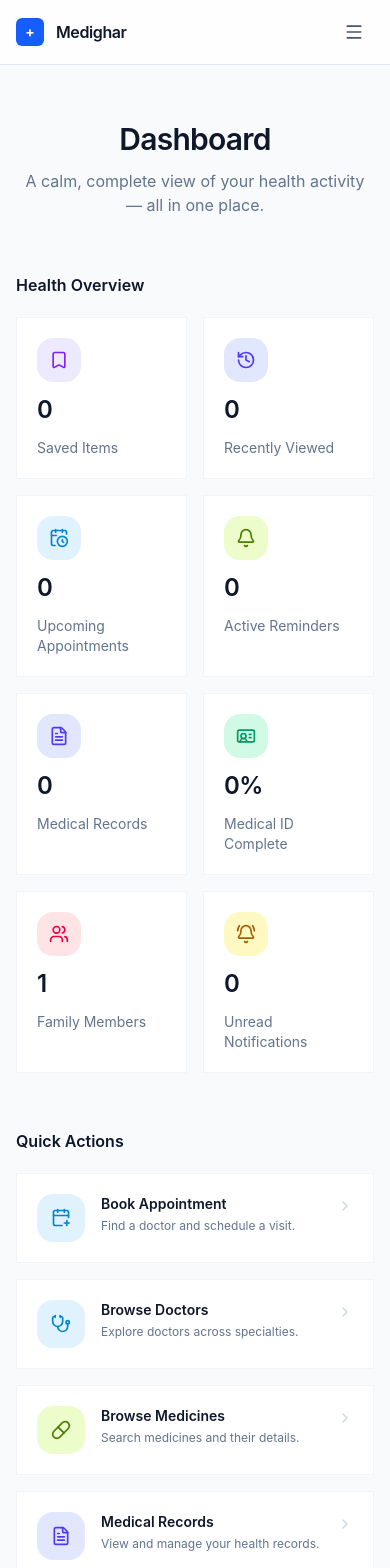
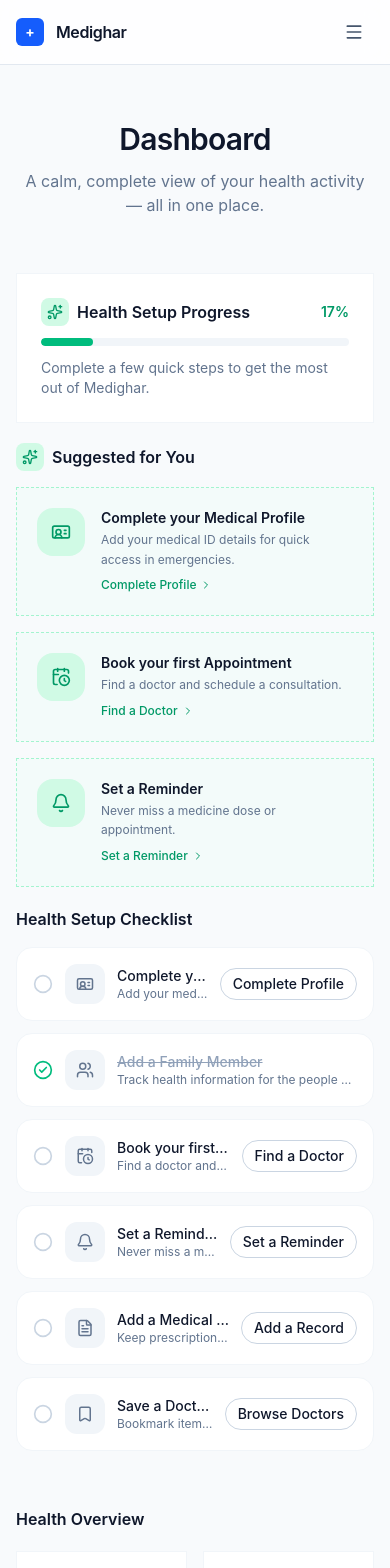
Before and after one commit to pulkitokte/medighar-next, a React (Vite) app in the folder OneDrive/Desktop/Medighar/: page /dashboard in a window 390 px wide. Shown: the top 1568 px of the page. Built offline with nearby package versions, Linux system fonts and the light colour scheme.

Commit message:
feat(discovery): add guided onboarding, setup progress and contextual discovery

```diff
--- a/OneDrive/Desktop/Medighar/src/layouts/MainLayout.jsx
+++ b/OneDrive/Desktop/Medighar/src/layouts/MainLayout.jsx
@@ -1,11 +1,14 @@
 import { useEffect } from "react";
-import { Outlet } from "react-router-dom";
+import { Outlet, useLocation } from "react-router-dom";
 import Navbar from "@/shared/components/common/Navbar.jsx";
 import CommandPalette from "@/shared/components/ui/CommandPalette.jsx";
 import { useUserPreferences } from "@/hooks/useUserPreferences.js";
+import { useFeatureDiscovery } from "@/hooks/useFeatureDiscovery.js";
 
 function MainLayout() {
   const { preferences } = useUserPreferences();
+  const { markVisited } = useFeatureDiscovery();
+  const location = useLocation();
 
   useEffect(() => {
     const root = document.documentElement;
@@ -22,6 +25,10 @@ function MainLayout() {
     preferences.compactMode,
   ]);
 
+  useEffect(() => {
+    markVisited(location.pathname);
+  }, [location.pathname, markVisited]);
+
   return (
     <main id="main-content" className="min-h-screen bg-slate-50 text-slate-900">
       <a
@@ -32,6 +39,7 @@ function MainLayout() {
       </a>
 
       <Navbar />
+      <CommandPalette />
       <Outlet />
     </main>
   );
--- a/OneDrive/Desktop/Medighar/src/pages/Appointments/AppointmentsPage.jsx
+++ b/OneDrive/Desktop/Medighar/src/pages/Appointments/AppointmentsPage.jsx
@@ -152,6 +152,7 @@ function AppointmentsSection({
 function AppointmentsPage() {
   const { upcoming, past, totalCount, cancel } = useAppointments();
   const [pendingCancel, setPendingCancel] = useState(null);
+  const navigate = useNavigate();
 
   const handleConfirmCancel = () => {
     if (pendingCancel) {
@@ -174,6 +175,8 @@ function AppointmentsPage() {
             icon={CalendarClock}
             title="No appointments yet."
             description="Book an appointment from any doctor's profile to see it here."
+            action={() => navigate("/doctors")}
+            actionLabel="Find a Doctor"
           />
         ) : (
           <div className="flex flex-col gap-12">
--- a/OneDrive/Desktop/Medighar/src/pages/Dashboard/DashboardPage.jsx
+++ b/OneDrive/Desktop/Medighar/src/pages/Dashboard/DashboardPage.jsx
@@ -14,6 +14,9 @@ import {
   Star,
   IdCard,
   Users,
+  CheckCircle2,
+  Circle,
+  Sparkles,
 } from "lucide-react";
 import { cn } from "@/shared/lib/cn.js";
 import Section from "@/shared/components/ui/Section.jsx";
@@ -43,6 +46,15 @@ const QUICK_ACTION_TONES = {
   "reminder-center": "pista",
   "generate-report": "clay",
   "health-passport": "mint",
+};
+
+const SETUP_ITEM_ICONS = {
+  "medical-profile": IdCard,
+  family: Users,
+  appointment: CalendarClock,
+  reminder: Bell,
+  record: FileText,
+  saved: Bookmark,
 };
 
 function formatDate(dateString) {
@@ -179,6 +191,100 @@ function TimelineRow({ event, isLast }) {
   );
 }
 
+function SetupProgressCard({ progress }) {
+  return (
+    <div className="card-surface flex flex-col gap-3 border border-slate-100 bg-white p-6">
+      <div className="flex items-center justify-between gap-3">
+        <h2 className="flex items-center gap-2 text-base font-semibold text-slate-900">
+          <span className="flex h-7 w-7 items-center justify-center rounded-lg bg-emerald-100">
+            <Sparkles className="h-4 w-4 text-emerald-600" aria-hidden="true" />
+          </span>
+          Health Setup Progress
+        </h2>
+        <span className="text-sm font-semibold text-emerald-600">{progress}%</span>
+      </div>
+      <div className="h-2 w-full overflow-hidden rounded-full bg-slate-100">
+        <div
+          className="h-full rounded-full bg-emerald-500 transition-all duration-500"
+          style={{ width: `${progress}%` }}
+        />
+      </div>
+      <p className="text-sm text-slate-500">
+        Complete a few quick steps to get the most out of Medighar.
+      </p>
+    </div>
+  );
+}
+
+function ChecklistItemRow({ item }) {
+  const navigate = useNavigate();
+  const Icon = SETUP_ITEM_ICONS[item.key] ?? FileText;
+
+  return (
+    <div className="transition-premium flex items-center justify-between gap-3 rounded-2xl border border-slate-100 bg-white p-4 hover:shadow-sm">
+      <div className="flex min-w-0 items-center gap-3">
+        {item.completed ? (
+          <CheckCircle2 className="h-5 w-5 shrink-0 text-emerald-500" aria-hidden="true" />
+        ) : (
+          <Circle className="h-5 w-5 shrink-0 text-slate-300" aria-hidden="true" />
+        )}
+        <span className="flex h-10 w-10 shrink-0 items-center justify-center rounded-xl bg-slate-100">
+          <Icon className="h-4.5 w-4.5 text-slate-500" aria-hidden="true" />
+        </span>
+        <div className="min-w-0">
+          <p
+            className={cn(
+              "truncate text-sm font-medium",
+              item.completed ? "text-slate-400 line-through" : "text-slate-900",
+            )}
+          >
+            {item.label}
+          </p>
+          <p className="truncate text-xs text-slate-500">{item.description}</p>
+        </div>
+      </div>
+
+      {!item.completed && (
+        <Button
+          variant="outline"
+          size="sm"
+          onClick={() => navigate(item.to)}
+          className="shrink-0 rounded-full"
+        >
+          {item.ctaLabel}
+        </Button>
+      )}
+    </div>
+  );
+}
+
+function SuggestionCard({ suggestion }) {
+  const navigate = useNavigate();
+  const Icon = SETUP_ITEM_ICONS[suggestion.key] ?? FileText;
+
+  return (
+    <button
+      type="button"
+      onClick={() => navigate(suggestion.to)}
+      className="card-surface card-surface-hover transition-premium flex items-start gap-4 border border-dashed border-emerald-200 bg-emerald-50/40 p-5 text-left hover:-translate-y-0.5 focus-visible:outline focus-visible:outline-2 focus-visible:outline-offset-2 focus-visible:outline-emerald-500"
+    >
+      <span className="flex h-12 w-12 shrink-0 items-center justify-center rounded-2xl bg-emerald-100">
+        <Icon className="h-5 w-5 text-emerald-600" aria-hidden="true" />
+      </span>
+      <span className="min-w-0 flex-1">
+        <span className="block text-sm font-semibold text-slate-900">{suggestion.label}</span>
+        <span className="mt-0.5 block text-xs leading-relaxed text-slate-500">
+          {suggestion.description}
+        </span>
+        <span className="mt-2 inline-flex items-center gap-1 text-xs font-medium text-emerald-600">
+          {suggestion.ctaLabel}
+          <ChevronRight className="h-3 w-3" aria-hidden="true" />
+        </span>
+      </span>
+    </button>
+  );
+}
+
 function DashboardPage() {
   const {
     overview,
@@ -192,6 +298,9 @@ function DashboardPage() {
     profileCompletion,
     familyMembers,
     recentNotifications,
+    setupChecklist,
+    setupProgress,
+    smartSuggestions,
   } = useDashboard();
 
   return (
@@ -202,6 +311,37 @@ function DashboardPage() {
           subtitle="A calm, complete view of your health activity — all in one place."
           center
         />
+
+        {setupProgress < 100 && (
+          <section aria-label="Health setup" className="flex flex-col gap-5">
+            <SetupProgressCard progress={setupProgress} />
+
+            {smartSuggestions.length > 0 && (
+              <div className="flex flex-col gap-4">
+                <h2 className="flex items-center gap-2 text-base font-semibold text-slate-900">
+                  <span className="flex h-7 w-7 items-center justify-center rounded-lg bg-emerald-100">
+                    <Sparkles className="h-4 w-4 text-emerald-600" aria-hidden="true" />
+                  </span>
+                  Suggested for You
+                </h2>
+                <div className="grid grid-cols-1 gap-4 sm:grid-cols-2 lg:grid-cols-3">
+                  {smartSuggestions.map((suggestion) => (
+                    <SuggestionCard key={suggestion.key} suggestion={suggestion} />
+                  ))}
+                </div>
+              </div>
+            )}
+
+            <div className="flex flex-col gap-4">
+              <h2 className="text-base font-semibold text-slate-900">Health Setup Checklist</h2>
+              <div className="flex flex-col gap-3">
+                {setupChecklist.map((item) => (
+                  <ChecklistItemRow key={item.key} item={item} />
+                ))}
+              </div>
+            </div>
+          </section>
+        )}
 
         <section aria-label="Health overview" className="flex flex-col gap-5">
           <h2 className="text-base font-semibold text-slate-900">Health Overview</h2>
--- a/OneDrive/Desktop/Medighar/src/pages/HealthTimeline/HealthTimelinePage.jsx
+++ b/OneDrive/Desktop/Medighar/src/pages/HealthTimeline/HealthTimelinePage.jsx
@@ -110,6 +110,8 @@ function HealthTimelinePage() {
     error,
   } = useHealthTimeline();
 
+  const navigate = useNavigate();
+
   return (
     <Section paddingY="py-16 sm:py-20">
       <Container className="flex flex-col gap-10">
@@ -201,6 +203,8 @@ function HealthTimelinePage() {
             icon={Clock3}
             title="No timeline events found."
             description="Book an appointment, add a medical record, or set a reminder to see activity here."
+            action={() => navigate("/doctors")}
+            actionLabel="Book an Appointment"
           />
         ) : (
           <ol
--- a/OneDrive/Desktop/Medighar/src/pages/MedicalRecords/MedicalRecordsPage.jsx
+++ b/OneDrive/Desktop/Medighar/src/pages/MedicalRecords/MedicalRecordsPage.jsx
@@ -1,4 +1,5 @@
 import { useState } from "react";
+import { useNavigate } from "react-router-dom";
 import {
   FileText,
   Search,
@@ -296,6 +297,7 @@ function MedicalRecordsPage() {
   } = useMedicalRecords();
 
   const { members } = useFamilyProfiles();
+  const navigate = useNavigate();
 
   const {
     values,
@@ -341,6 +343,8 @@ function MedicalRecordsPage() {
             icon={ClipboardList}
             title="No medical records yet."
             description="Add a prescription, lab report, or other medical record above to see it here."
+            action={() => navigate("/doctors")}
+            actionLabel="Browse Doctors"
           />
         ) : (
           <>
--- a/OneDrive/Desktop/Medighar/src/pages/NotificationCenter/NotificationCenterPage.jsx
+++ b/OneDrive/Desktop/Medighar/src/pages/NotificationCenter/NotificationCenterPage.jsx
@@ -194,6 +194,7 @@ function NotificationCenterPage() {
     error,
   } = useNotifications();
 
+  const navigate = useNavigate();
   const [activeTab, setActiveTab] = useState("notifications");
   const [statusMessage, setStatusMessage] = useState("");
 
@@ -374,6 +375,8 @@ function NotificationCenterPage() {
                 icon={Bell}
                 title="No notifications."
                 description="You're all caught up. New activity will show up here automatically."
+                action={() => navigate("/dashboard")}
+                actionLabel="Go to Dashboard"
               />
             ) : (
               <div className="flex flex-col gap-8">
```
Also changed, not shown: OneDrive/Desktop/Medighar/src/shared/components/common/Navbar.jsx (+40 -6 lines).
